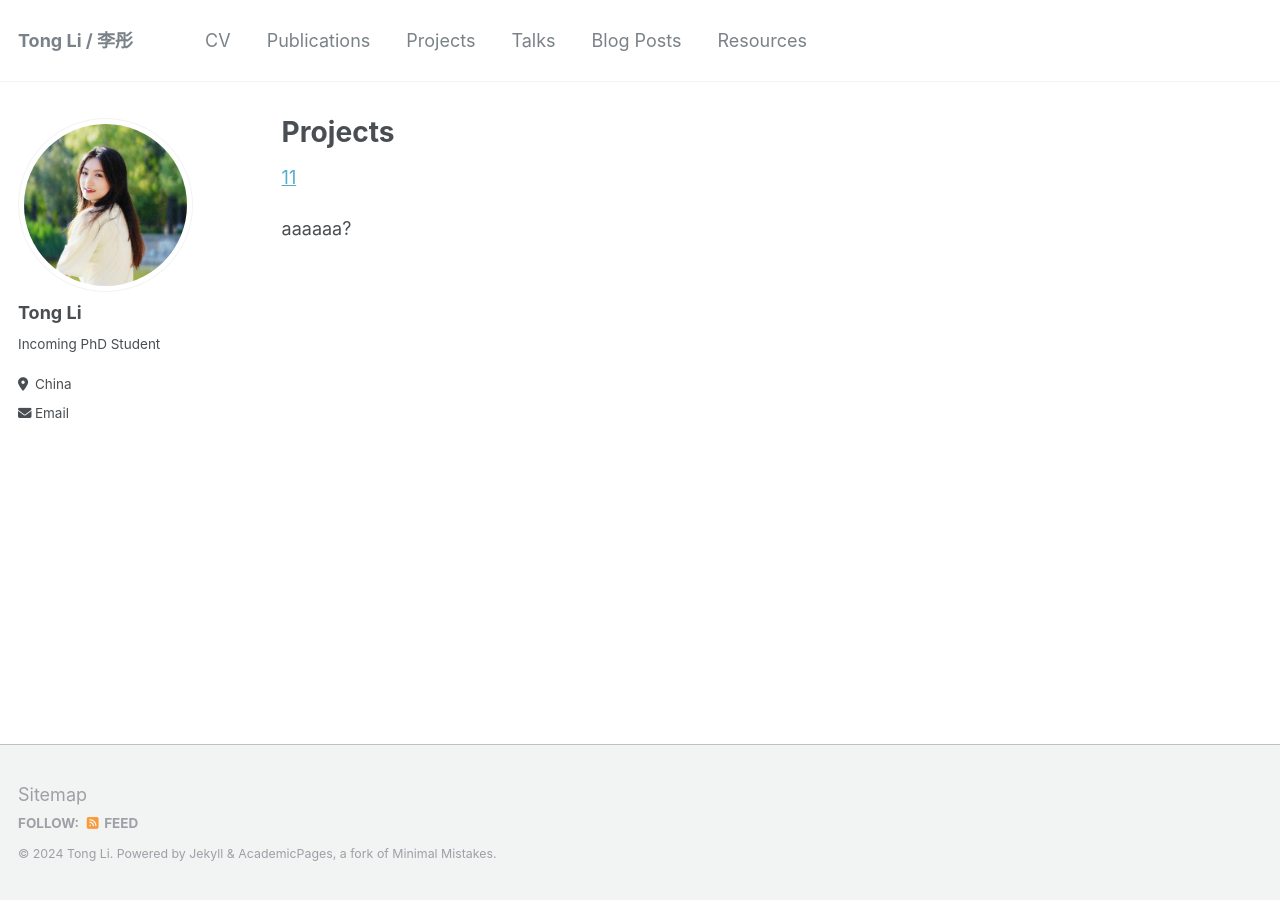
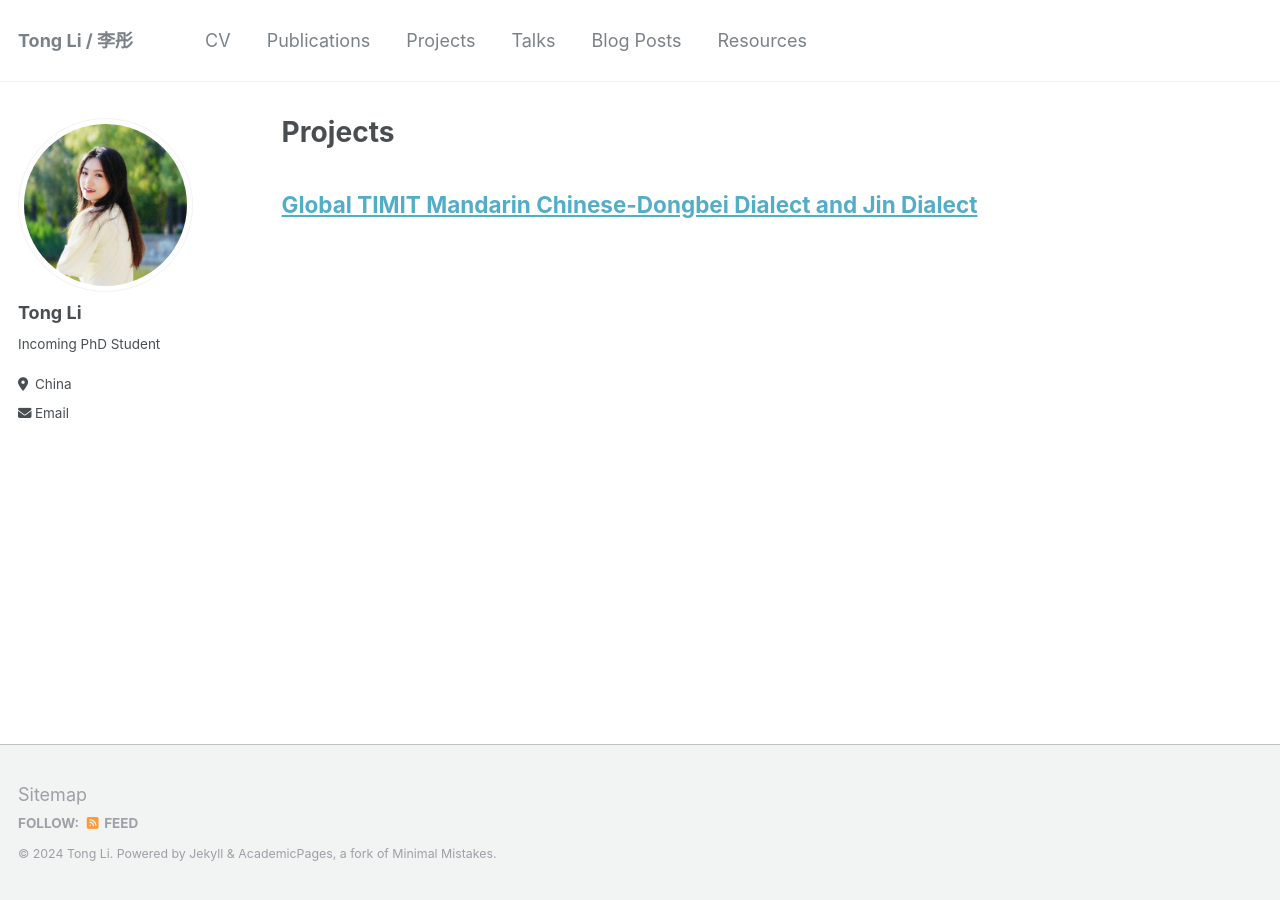
Before and after one commit to litonglinguistics/litonglinguistics.github.io, a Jekyll site: the page built from _pages/projects.md, in a window 1280 px wide. Built offline with Jekyll 4.4.1, drawn with Linux system fonts in a browser that asks for light colours.

Commit message:
Update projects.md

```diff
--- a/_pages/projects.md
+++ b/_pages/projects.md
@@ -5,6 +5,4 @@ permalink: /projects/
 author_profile: true
 ---
 
-[11](https://litonglinguistics.github.io/projects/project1_TIMIT)
-
-aaaaaa?
+## [Global TIMIT Mandarin Chinese-Dongbei Dialect and Jin Dialect](https://litonglinguistics.github.io/projects/project1_TIMIT)
```
